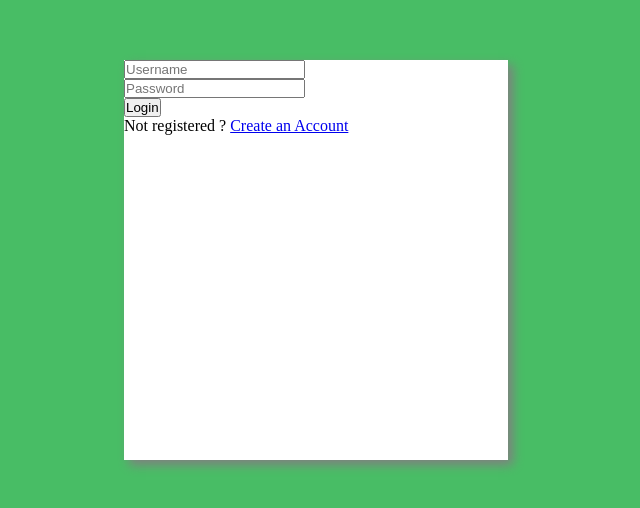
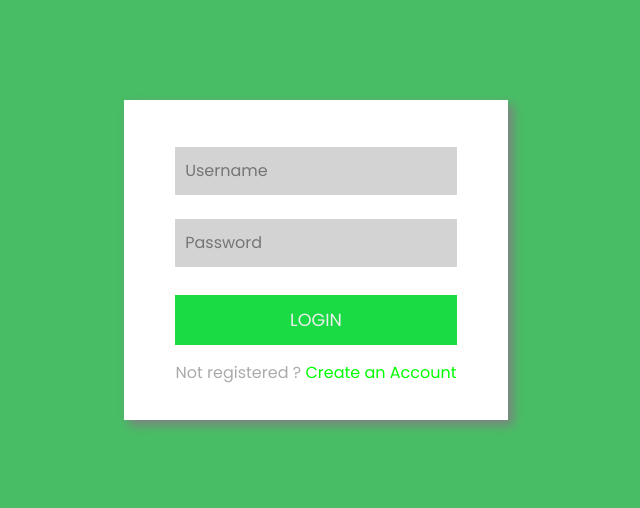
Before and after one commit to NLdouglas/python, a plain HTML site: page index.html in a window 1280 px wide. Shown: the part 140-648 px from the top of the page, without its empty margins (324-964 px from the left). Drawn offline with Linux system fonts and the light colour scheme.

Commit message:
login3
ok

```diff
--- a/index.html
+++ b/index.html
@@ -17,11 +17,11 @@
         </div>
 
         <div class="btn">
-            <input type="submit" value="Login">
+            <input type="submit" value="LOGIN">
         </div>
 
         <footer class="register">
-            <span>
+            <span class="acc">
                 Not registered ?
                 <a href="#">Create an Account</a>
             </span>
--- a/style.css
+++ b/style.css
@@ -1,7 +1,10 @@
+@import url('https://fonts.googleapis.com/css2?family=Poppins:wght@100;200;300;400;500;600;700&display=swap');
+
 * {
     margin: 0;
     padding: 0;
     box-sizing: border-box;
+    font-family: "Poppins", sans-serif;
 }
 
 body {
@@ -19,6 +22,55 @@ body {
 .container {
     background-color: white;
     width: 30vw;
-    height: 50vh;
+    height: 40vh;
     box-shadow: 5px 5px 10px gray ;
+    display: flex;
+    align-items: center;
+    justify-content: center;
+    flex-direction: column;
 }
+
+.login-field {
+    position: relative;
+    bottom: 2vh;
+    padding: 12px;
+}
+
+.login-field input {
+    width: 22vw;
+    height: 6vh;
+    padding: 10px;
+    font-size: 1em;
+    color: rgb(150, 148, 148);
+    background: rgb(212, 211, 211);
+    border: none;
+}
+
+.btn {
+    position: relative;
+}
+
+.btn input {
+    font-size: 1.1em;
+    font-weight: 400;
+    padding: 12px;
+    width: 22vw;
+    border: none;
+    color: rgb(236, 238, 236);
+    background: rgb(26, 219, 68);
+    cursor: pointer;
+}
+
+.register {
+    position: relative;
+    top: 15px;
+}
+
+.acc {
+    color: rgb(172, 171, 171);
+}
+
+a {
+    text-decoration: none;
+    color: lime;
+}
```
